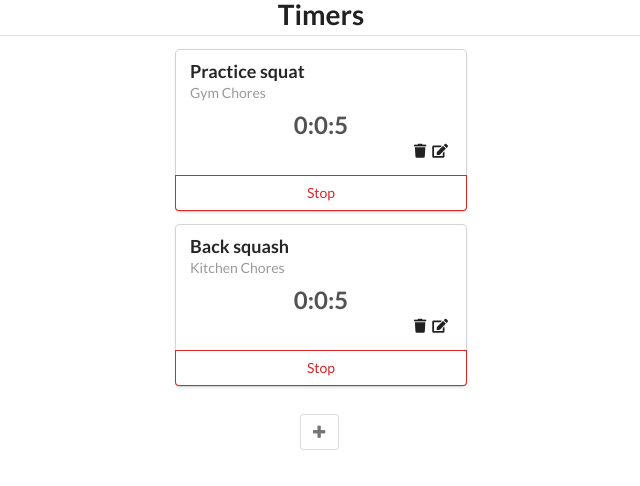
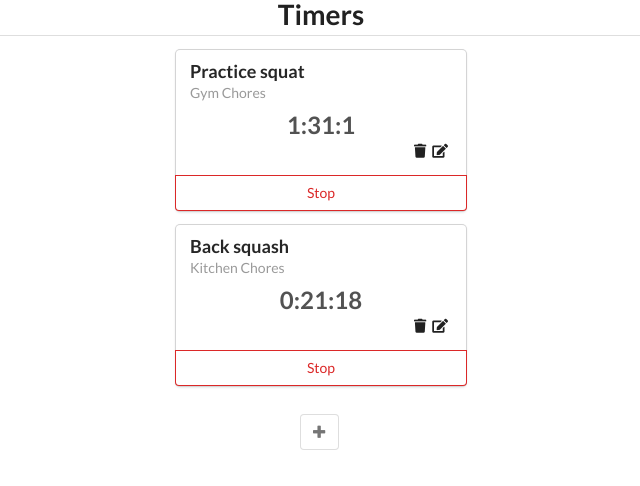
Before and after one commit to survivingknowledge/fs-react, a React app: page / in a window 1280 px wide. Shown: the top 486 px of the page, without its empty margins (319-959 px from the left). Built offline with nearby package versions, Linux system fonts and the light colour scheme.

Commit message:
elapsed string

```diff
--- a/src/components/timer/Timer.js
+++ b/src/components/timer/Timer.js
@@ -26,7 +26,7 @@ class Timer extends Component {
   };
 
   render() {
-    const elapsedString =  formatTime(Date.now() - this.props.runningSince);
+    const elapsedString =  formatTime(this.props.elapsed + (Date.now() - this.props.runningSince));
 
     return (
       <div className="ui centered card">
```
